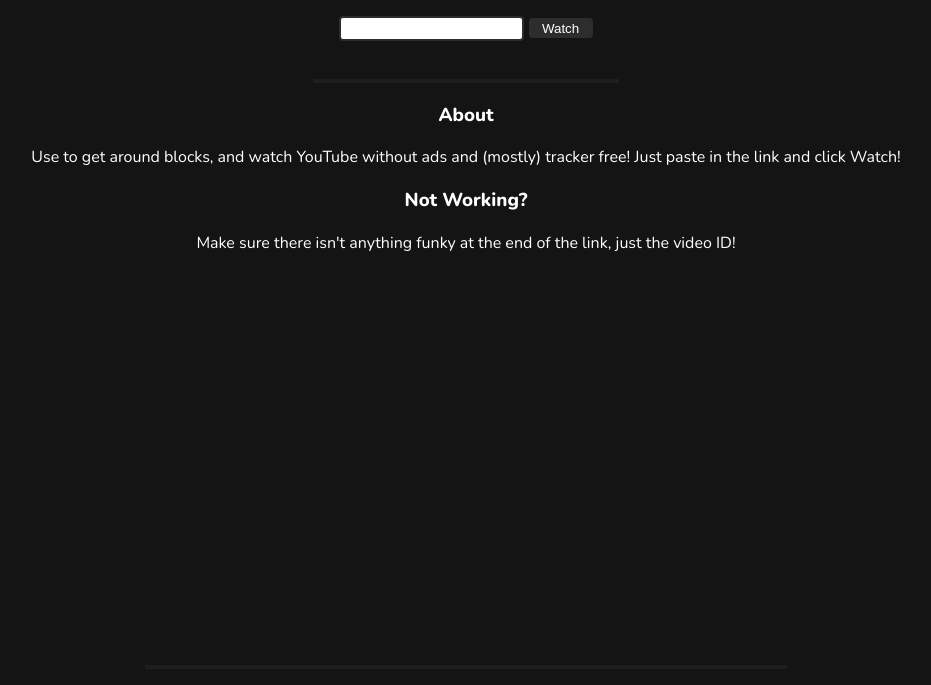
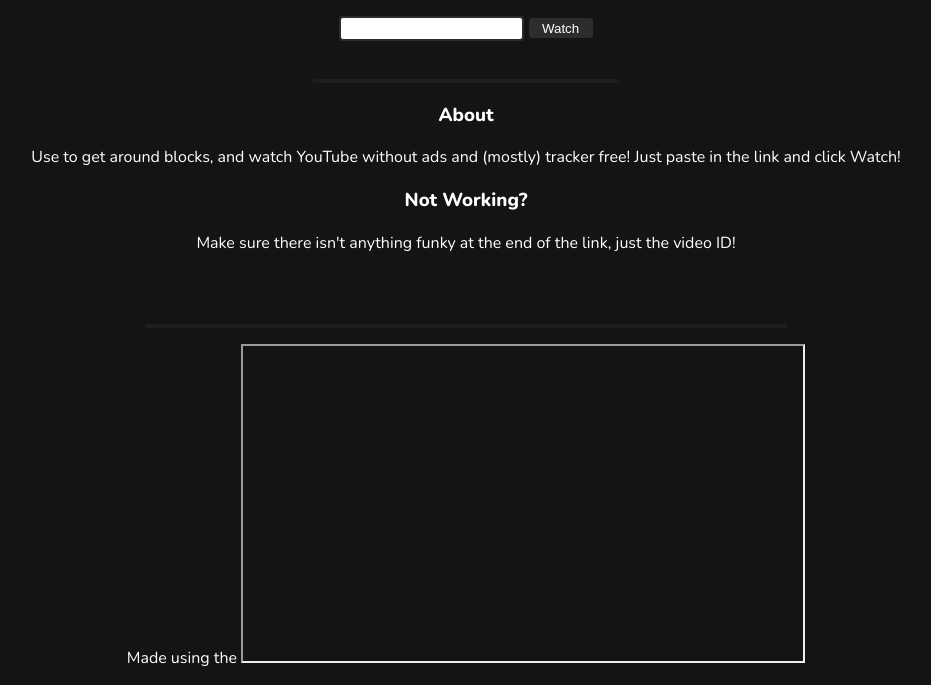
Before and after one commit to Bennebotix/youtube, a plain HTML site: page index.html in a window 1280 px wide. Shown: the part 115-800 px from the top of the page, without its empty margins (174-1105 px from the left). Drawn offline with nearby package versions, Linux system fonts and the light colour scheme.

Commit message:
Update index.html

```diff
--- a/index.html
+++ b/index.html
@@ -137,7 +137,7 @@
     </footer>
 	<script>
 	    const BennettLang = document.querySelector('#bennett');
-	    BennettLang.innerHTML = ""
+	    BennettLang.innerHTML = "Made using the <iframe> tag."
 	    const base = "https://www.youtube-nocookie.com/embed/";
 	    const end = "?wmode=transparent&amp;iv_load_policy=3&amp;autoplay=0&amp;html5=1&amp;showinfo=0&amp;rel=0&amp;modestbranding=1&amp;playsinline=0&amp;theme=light";
 	    const strip_timestamps = /\?t=\d+/;
```
